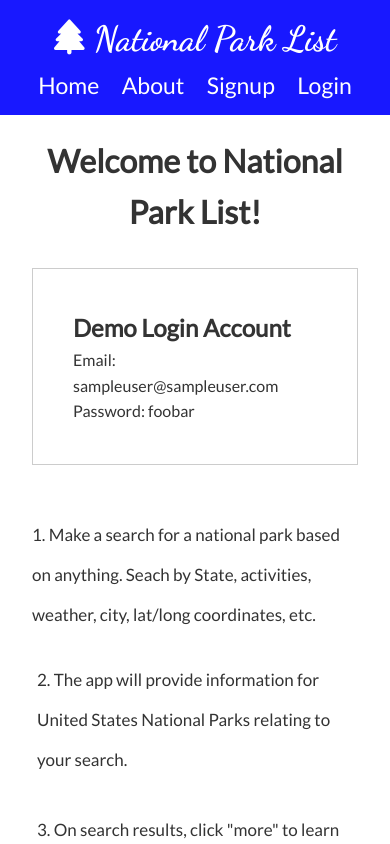
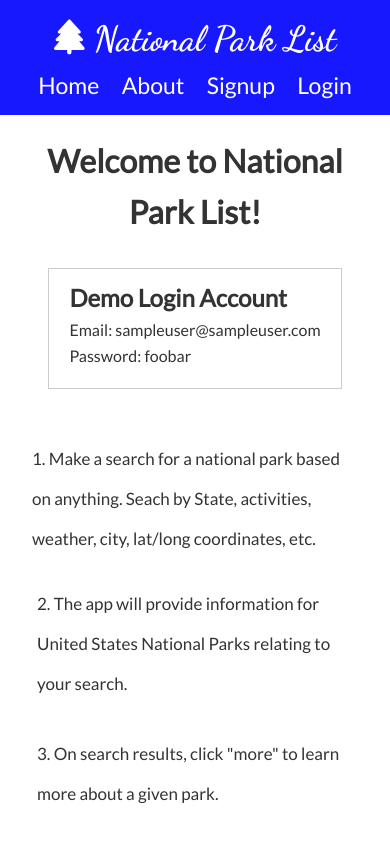
Before and after one commit to nelsandersoncreative/nationalparklist-client, a React (Create React App) app: page / in a window 390 px wide. Shown: the top 844 px of the page. Built offline with nearby package versions, Linux system fonts and the light colour scheme.

Commit message:
responsive demo account section

```diff
--- a/src/components/App/App.css
+++ b/src/components/App/App.css
@@ -553,7 +553,7 @@ button:focus {
   }
 
   .demo-cred-container {
-    padding: 40px 40px 40px 40px;
+    padding: 10px 20px 20px 20px;
   }
 
 }
```
